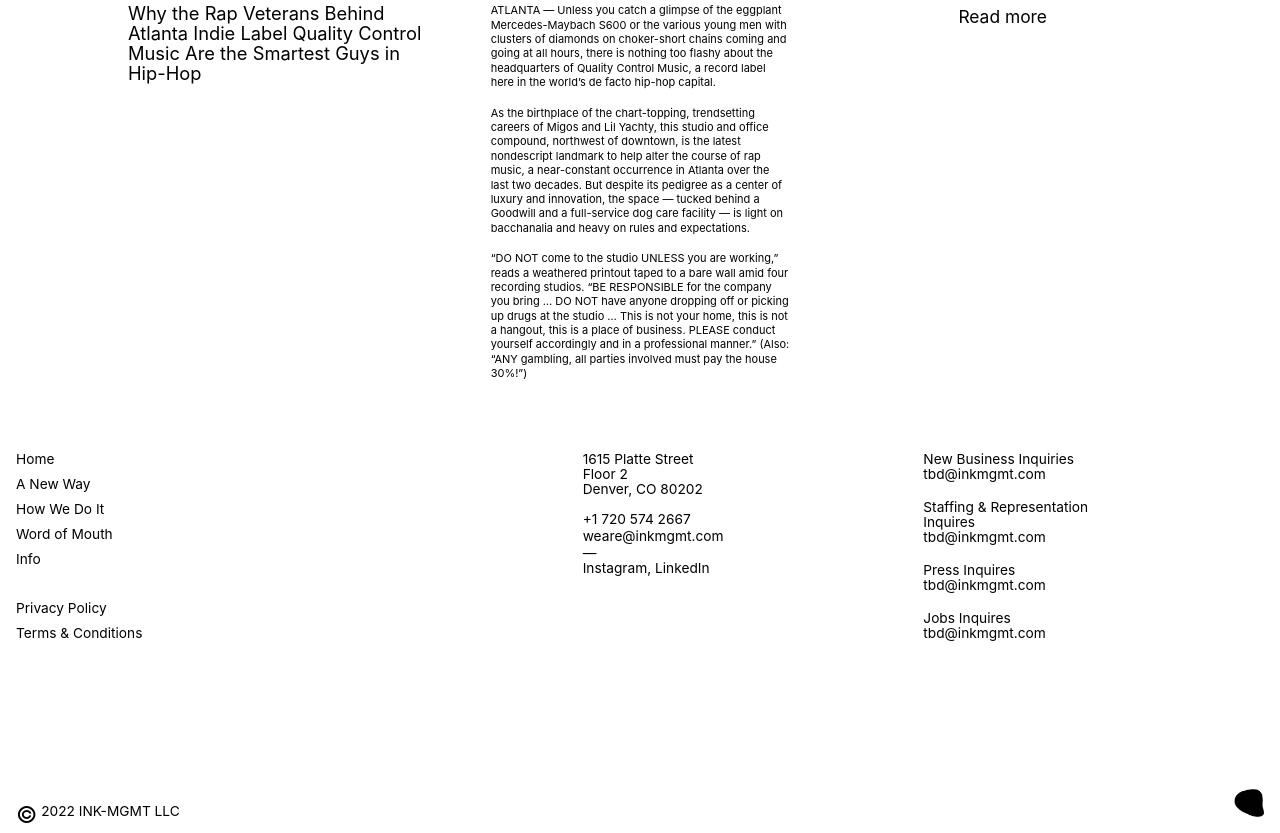
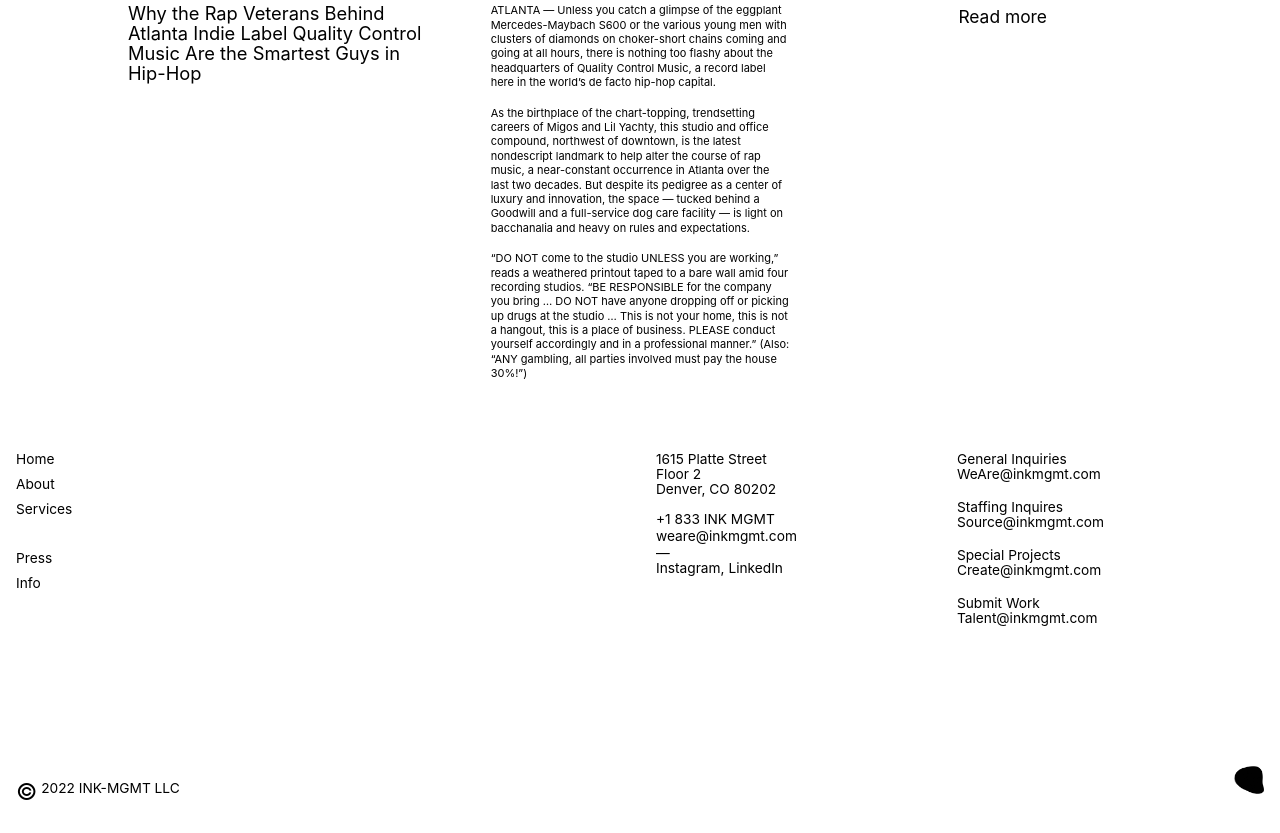
Before and after one commit to ink-mgmt/ink-mgmt-website, a Gatsby site: page /press in a window 1280 px wide. Shown: the part 1960-2793 px from the top of the page. After the commit the page ends 2770 px from the top, so only its background shows below. Built offline with nearby package versions, Linux system fonts and the light colour scheme; Gatsby itself is replaced by a stand-in of ours.

Commit message:
footer copy changes

```diff
--- a/src/components/footer.jsx
+++ b/src/components/footer.jsx
@@ -28,7 +28,7 @@ const Footer = ({ footerBgColor, footerTextColor }) => (
               className="footer__nav-link link"
               style={{ color: footerTextColor }}
             >
-              A New Way
+              About
             </a>
           </li>
           <li className="footer__nav-item">
@@ -37,7 +37,7 @@ const Footer = ({ footerBgColor, footerTextColor }) => (
               className="footer__nav-link link"
               style={{ color: footerTextColor }}
             >
-              How We Do It
+              Services
             </a>
           </li>
           <li className="footer__nav-item">
@@ -46,7 +46,7 @@ const Footer = ({ footerBgColor, footerTextColor }) => (
               className="footer__nav-link link"
               style={{ color: footerTextColor }}
             >
-              Word of Mouth
+              Press
             </a>
           </li>
           <li className="footer__nav-item">
@@ -56,24 +56,6 @@ const Footer = ({ footerBgColor, footerTextColor }) => (
               style={{ color: footerTextColor }}
             >
               Info
-            </a>
-          </li>
-          <li className="footer__nav-item">
-            <a
-              href="/"
-              className="footer__nav-link link"
-              style={{ color: footerTextColor }}
-            >
-              Privacy Policy
-            </a>
-          </li>
-          <li className="footer__nav-item">
-            <a
-              href="/"
-              className="footer__nav-link link"
-              style={{ color: footerTextColor }}
-            >
-              Terms &amp; Conditions
             </a>
           </li>
         </ul>
@@ -88,10 +70,10 @@ const Footer = ({ footerBgColor, footerTextColor }) => (
             <br />
             <a
               className="link"
-              href="tel:+1-720-574-2667"
+              href="tel:+1-833-465-6468"
               style={{ color: footerTextColor }}
             >
-              +1 720 574 2667
+              +1 833 INK MGMT
             </a>
             <br />
             <a
@@ -114,47 +96,43 @@ const Footer = ({ footerBgColor, footerTextColor }) => (
 
           <ul className="footer__contacts">
             <li className="footer__contact-item">
-              <span className="footer__contact-heading">
-                New Business Inquiries
-              </span>
+              <span className="footer__contact-heading">General Inquiries</span>
               <a
                 className="footer__contact-link link"
                 style={{ color: footerTextColor }}
-                href="mailto:tbd@inkmgmt.com"
+                href="mailto:WeAre@inkmgmt.com"
               >
-                tbd@inkmgmt.com
+                WeAre@inkmgmt.com
               </a>
             </li>
             <li className="footer__contact-item">
-              <span className="footer__contact-heading">
-                Staffing & Representation Inquires
-              </span>
+              <span className="footer__contact-heading">Staffing Inquires</span>
               <a
                 className="footer__contact-link link"
                 style={{ color: footerTextColor }}
-                href="mailto:tbd@inkmgmt.com"
+                href="mailto:Source@inkmgmt.com"
               >
-                tbd@inkmgmt.com
+                Source@inkmgmt.com
               </a>
             </li>
             <li className="footer__contact-item">
-              <span className="footer__contact-heading">Press Inquires</span>
+              <span className="footer__contact-heading">Special Projects</span>
               <a
                 className="footer__contact-link link"
                 style={{ color: footerTextColor }}
-                href="mailto:tbd@inkmgmt.com"
+                href="mailto:Create@inkmgmt.com"
               >
-                tbd@inkmgmt.com
+                Create@inkmgmt.com
               </a>
             </li>
             <li className="footer__contact-item">
-              <span className="footer__contact-heading">Jobs Inquires</span>
+              <span className="footer__contact-heading">Submit Work</span>
               <a
                 className="footer__contact-link link"
                 style={{ color: footerTextColor }}
-                href="mailto:tbd@inkmgmt.com"
+                href="mailto:Talent@inkmgmt.com"
               >
-                tbd@inkmgmt.com
+                Talent@inkmgmt.com
               </a>
             </li>
           </ul>
```
